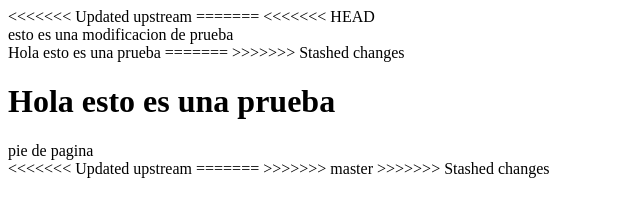
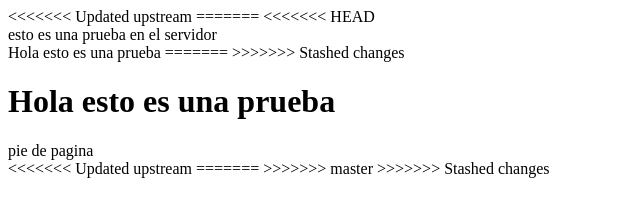
Before and after one commit to david010594/MiProyecto, a plain HTML site: page index.html in a window 1280 px wide. Shown: the full height of the page, 0-640 px from the left. Drawn offline with Linux system fonts and the light colour scheme.

Commit message:
modificamos el header
linea 11

```diff
--- a/index.html
+++ b/index.html
@@ -10,7 +10,7 @@
 <<<<<<< Updated upstream
 =======
 <<<<<<< HEAD
-    <header> esto es una modificacion de prueba</header>
+    <header> esto es una prueba en el servidor</header>
     Hola esto es una prueba
 =======
 >>>>>>> Stashed changes
```
